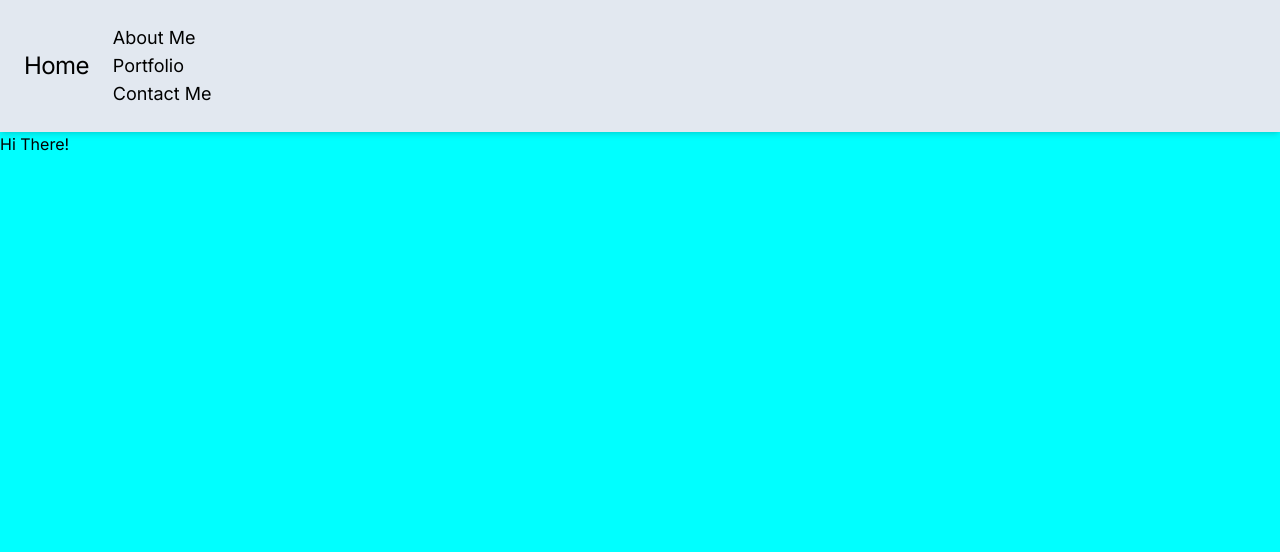
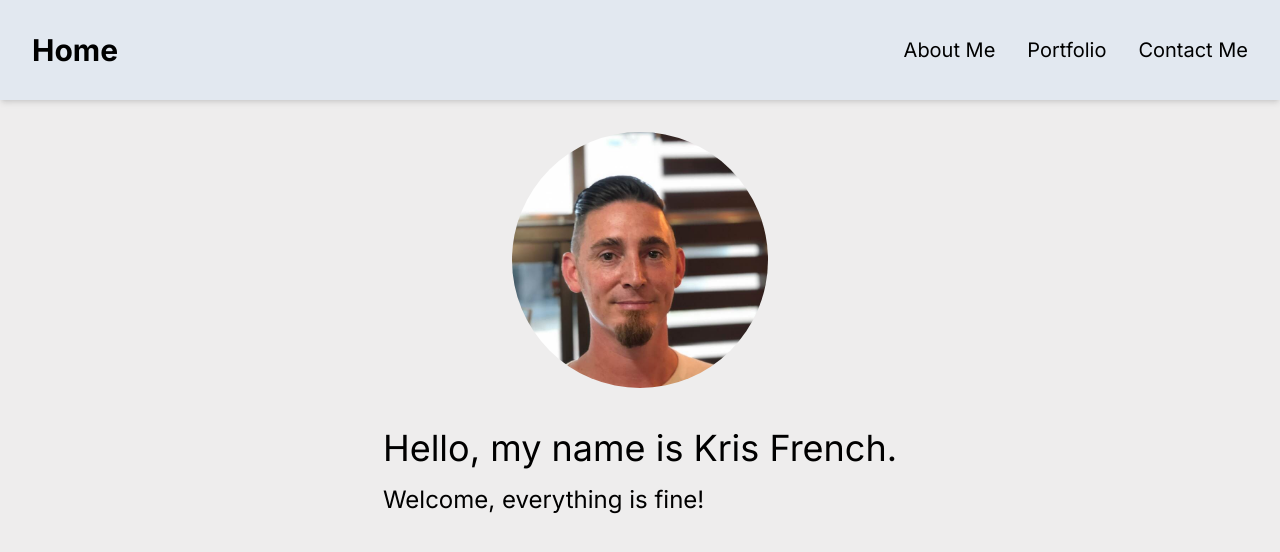
Before and after one commit to frenchie43972/personal-website-nextjs, a Next.js app in the folder personal-website-nextjs/: page / in a window 1280 px wide. Shown: the top 552 px of the page. Built offline with nearby package versions, Linux system fonts and the light colour scheme.

Commit message:
Working the home page

```diff
--- a/personal-website-nextjs/src/app/globals.css
+++ b/personal-website-nextjs/src/app/globals.css
@@ -3,5 +3,5 @@
 @tailwind utilities;
 
 body {
-  background: aqua;
+  background: #EEEDED;
 }
--- a/personal-website-nextjs/src/app/page.tsx
+++ b/personal-website-nextjs/src/app/page.tsx
@@ -1,6 +1,23 @@
+import Image from "next/image"
+import profilePic from '/public/profile_pic.jpg';
 
 export default function Home() {
   return (
-    <div>Hi There!</div>
+    <div className="container mx-auto p-8 flex flex-col items-center justify-center">
+      <div className="w-64 h-64 relative rounded-full overflow-hidden mb-10">
+        <Image
+          alt="Picture of a very handsome dude"
+          src={profilePic}
+          objectFit="cover"
+          layout="fill"
+        />
+      </div>
+      <div>
+        <p className="text-4xl mb-4"> Hello, my name is Kris French.</p>
+        <p className="text-2xl">Welcome, everything is fine!</p>
+      </div>
+    </div>
+
+
   )
 }
--- a/personal-website-nextjs/src/components/header.tsx
+++ b/personal-website-nextjs/src/components/header.tsx
@@ -2,22 +2,18 @@ import Link from "next/link";
 
 export default function Header() {
     return (
-        <nav className="flex items-center justify-between flex-wrap p-6 bg-slate-200 shadow-md">
-            <div className="flex items-center flex-shrink-0 mr-6">
-                <Link href="/" className="text-2xl tracking-tight">Home</Link>
-            </div>
-            <div className="w-full block flex-grow lg:items-end text-lg lg:w-auto">
-                <div className="lg:flex-grow">
-                    <Link href="/about">About Me</Link>
+
+        <div className='w-full bg-slate-200 shadow-md z-10'>
+            <nav className='container relative flex flex-wrap items-center justify-between mx-auto p-8'>
+                <Link href='/' className='font-bold text-3xl'>Home</Link>
+                <div className='space-x-8 text-xl'>
+                    <Link href='/about'>About Me</Link>
+                    <Link href='/portfolio'>Portfolio</Link>
+                    <Link href='/contact'>Contact Me</Link>
                 </div>
-                <div className=" lg:flex-grow">
-                    <Link href="/portfolio">Portfolio</Link>
-                </div>
-                <div className="lg:flex-grow">
-                    <Link href="/contact">Contact Me</Link>
-                </div>
-            </div>
-        </nav>
+            </nav>
+        </div>
+
     );
 };
 
@@ -54,3 +50,20 @@ export default function Header() {
                     </div>
                 </div>
             </div> */}
+
+        //     <nav className="flex items-center justify-between flex-wrap p-6 bg-slate-200 shadow-md">
+        //     <div className="flex items-center flex-shrink-0 mr-6">
+        //         <Link href="/" className="text-2xl tracking-tight">Home</Link>
+        //     </div>
+        //     <div className="w-full block flex-grow lg:items-end text-lg lg:w-auto">
+        //         <div className="lg:flex-grow">
+        //             <Link href="/about">About Me</Link>
+        //         </div>
+        //         <div className=" lg:flex-grow">
+        //             <Link href="/portfolio">Portfolio</Link>
+        //         </div>
+        //         <div className="lg:flex-grow">
+        //             <Link href="/contact">Contact Me</Link>
+        //         </div>
+        //     </div>
+        // </nav>
```
Also changed, not shown: personal-website-nextjs/public/profile_pic.jpg (added).
